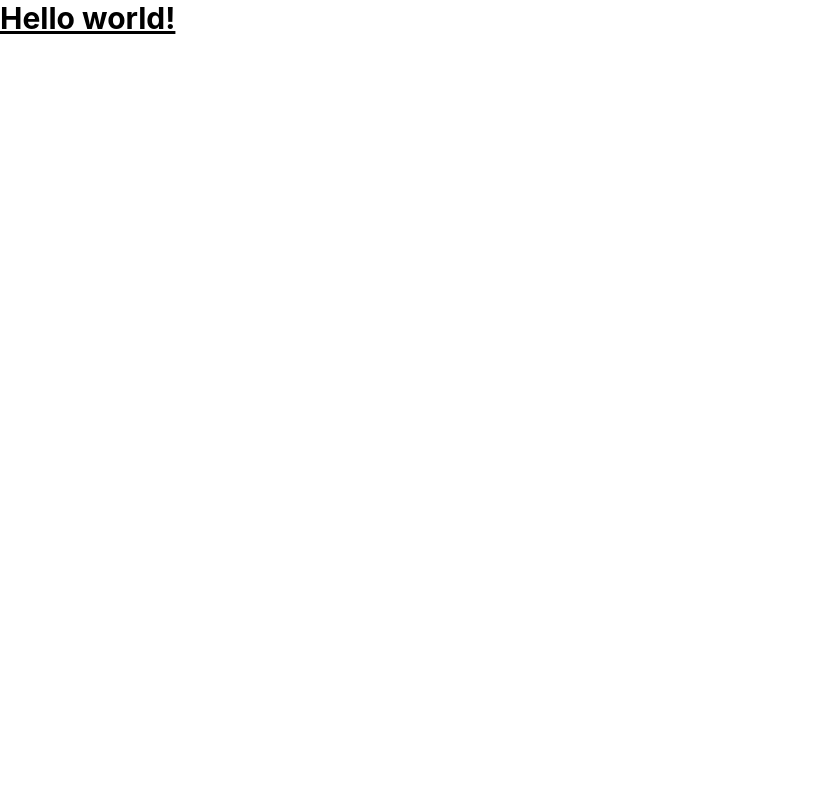
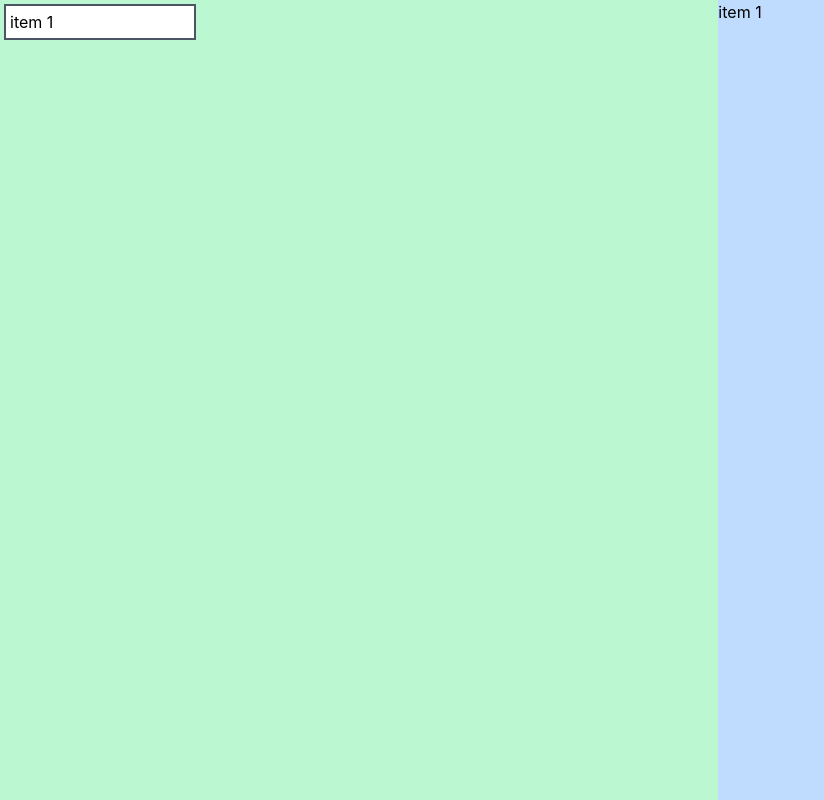
Before and after one commit to ashleydavis/dnd-simple-test, a React (Create React App) app: page / in a window 1280 px wide. Shown: the whole page, without its empty margins (0-824 px from the left). Built offline with nearby package versions, Linux system fonts and the light colour scheme.

Commit message:
Rendering some items.

```diff
--- a/src/App.js
+++ b/src/App.js
@@ -2,11 +2,27 @@ import logo from './logo.svg';
 import './App.css';
 
 function App() {
+    const items1 = [
+        { id: 1, name: 'item 1' },
+    ];
+    const items2 = [
+    ];
     return (
-        <div>
-            <h1 className="text-3xl font-bold underline">
-                Hello world!
-            </h1>
+        <div className="flex flex-row w-full h-screen">
+            <div className="flex flex-col flex-grow bg-green-200 h-full">
+                {items1.map(item => (
+                    <div key={item.id} className="m-1 p-1 border-2 border-solid border-gray-600 bg-white w-48">
+                        {item.name}
+                    </div>
+                ))}
+            </div>
+            <div className="flex flex-col flex-grow bg-blue-200 h-full">
+                {items1.map(item => (
+                    <div key={item.id}>
+                        {item.name}
+                    </div>
+                ))}
+            </div>
         </div>
     );
 }
```
